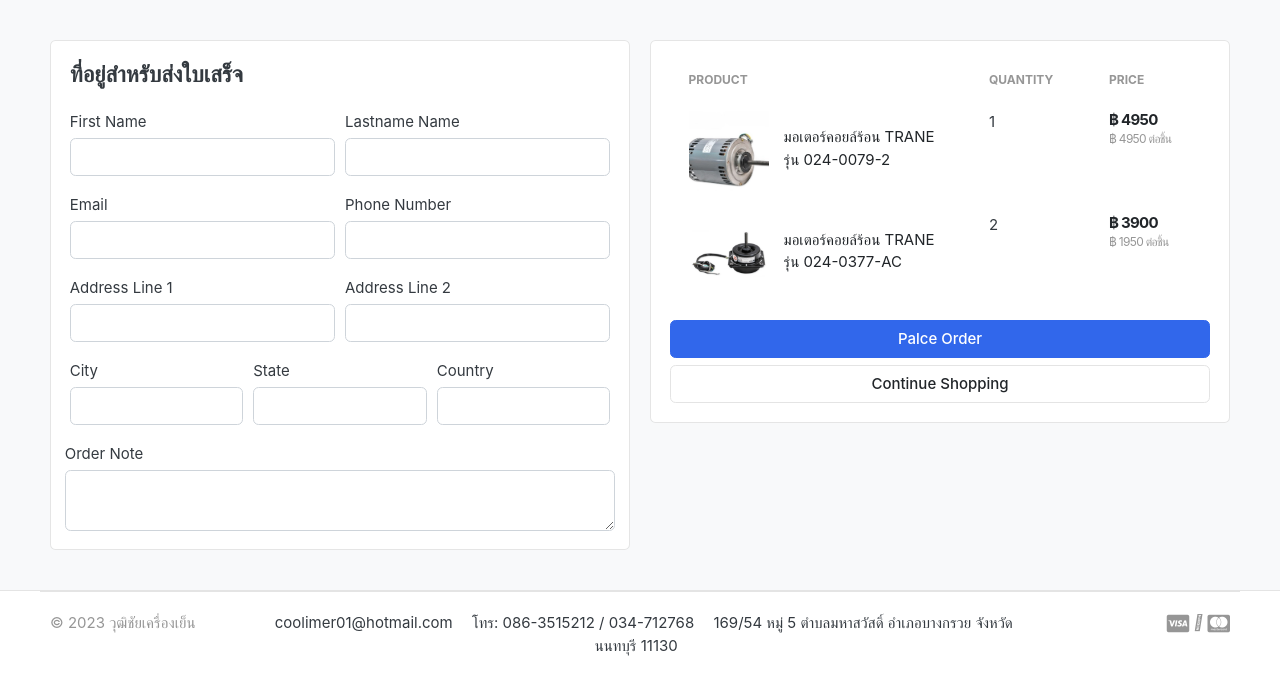
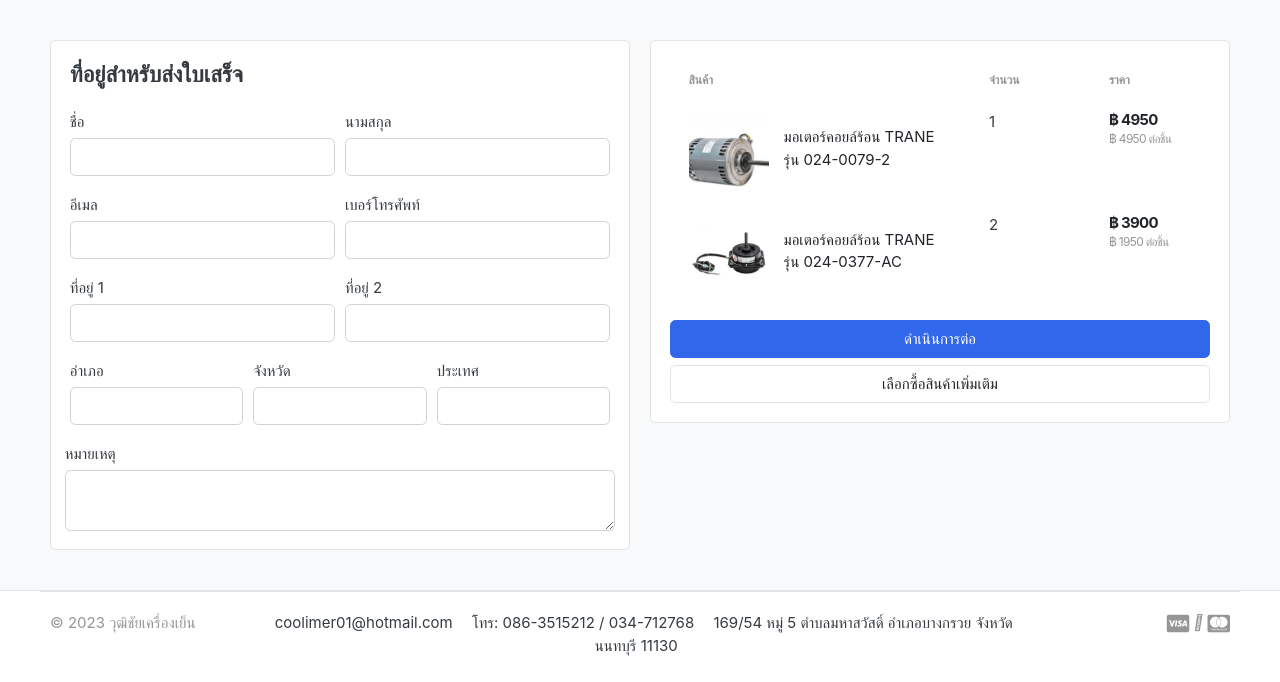
Before and after one commit to KorNxHaidar/web-ecom, a Django app: page /cart/checkout/ in a window 1280 px wide. Shown: the part 118-800 px from the top of the page. Run offline with Django 4.2, Linux system fonts and the light colour scheme; a user stored in the database is signed in; data comes from the database, SQL or seed files in the repository; both versions use the stored data as it was after the commit; data that the repository does not hold is empty; some libraries are stand-ins or nearby versions; some web fonts are replaced.

Commit message:
update checkout page

```diff
--- a/orders/views.py
+++ b/orders/views.py
@@ -127,7 +127,7 @@
     return render(request, 'orders/qrcode.html', context)
 
 
-def index(request):
+def index(request): #confirm
     if request.method == "POST":
         form=ImageForm(data=request.POST,files=request.FILES)
         if form.is_valid():
--- a/templates/store/checkout.html
+++ b/templates/store/checkout.html
@@ -17,50 +17,50 @@
             {% csrf_token %}
             <div class="form-row">
                 <div class="col form-group">
-                    <label for="">First Name</label>
+                    <label for="">ชื่อ</label>
                     <input type="text" name="first_name" class="form-control" required>
                 </div>
                 <div class="col form-group">
-                    <label for="">Lastname Name</label>
+                    <label for="">นามสกุล</label>
                     <input type="text" name="last_name" class="form-control" required>
                 </div>
             </div>
             <div class="form-row">
                 <div class="col form-group">
-                    <label for="">Email</label>
+                    <label for="">อีเมล</label>
                     <input type="text" name="email" class="form-control" required>
                 </div>
                 <div class="col form-group">
-                    <label for="">Phone Number</label>
+                    <label for="">เบอร์โทรศัพท์</label>
                     <input type="text" name="phone" class="form-control" required>
                 </div>
             </div>
             <div class="form-row">
                 <div class="col form-group">
-                    <label for="">Address Line 1</label>
+                    <label for="">ที่อยู่ 1</label>
                     <input type="text" name="address_line_1" class="form-control" required>
                 </div>
                 <div class="col form-group">
-                    <label for="">Address Line 2</label>
+                    <label for="">ที่อยู่ 2</label>
                     <input type="text" name="address_line_2" class="form-control">
                 </div>
             </div>
             <div class="form-row">
                 <div class="col form-group">
-                    <label for="">City</label>
+                    <label for="">อำเภอ</label>
+                    <input type="text" name="state" class="form-control" required>
+                </div>
+                <div class="col form-group">
+                    <label for="">จังหวัด</label>
                     <input type="text" name="city" class="form-control" required>
                 </div>
                 <div class="col form-group">
-                    <label for="">State</label>
-                    <input type="text" name="state" class="form-control" required>
-                </div>
-                <div class="col form-group">
-                    <label for="">Country</label>
+                    <label for="">ประเทศ</label>
                     <input type="text" name="country" class="form-control" required>
                 </div>
             </div>
             <div class="form-row">
-                <label for="">Order Note</label>
+                <label for="">หมายเหตุ</label>
                 <textarea name="order_note" row="2" class="form-control" ></textarea>
             </div>
 
@@ -76,9 +76,9 @@
         <table class="table table-borderless table-shopping-cart">
             <thead class="text-muted">
             <tr class="small text-uppercase">
-                <th scope="col">Product</th>
-                <th scope="col" width="120">Quantity</th>
-                <th scope="col" width="120">Price</th>
+                <th scope="col">สินค้า</th>
+                <th scope="col" width="120">จำนวน</th>
+                <th scope="col" width="120">ราคา</th>
 
             </tr>
             </thead>
@@ -117,8 +117,8 @@
             </tbody>
             </table>
 
-            <button type="submit" name="submit" class="btn btn-primary btn-block">Palce Order</button>
-            <a href="{% url 'store' %}" class="btn btn-light btn-block">Continue Shopping</a>
+            <button type="submit" name="submit" class="btn btn-primary btn-block">ดำเนินการต่อ</button>
+            <a href="{% url 'store' %}" class="btn btn-light btn-block">เลือกซื้อสินค้าเพิ่มเติม</a>
             </form>
         </div> <!-- card-body.// -->
         </div> <!-- card.// -->
```
Also changed, not shown: templates/store/store.html (+15 -15 lines), db.sqlite3.
